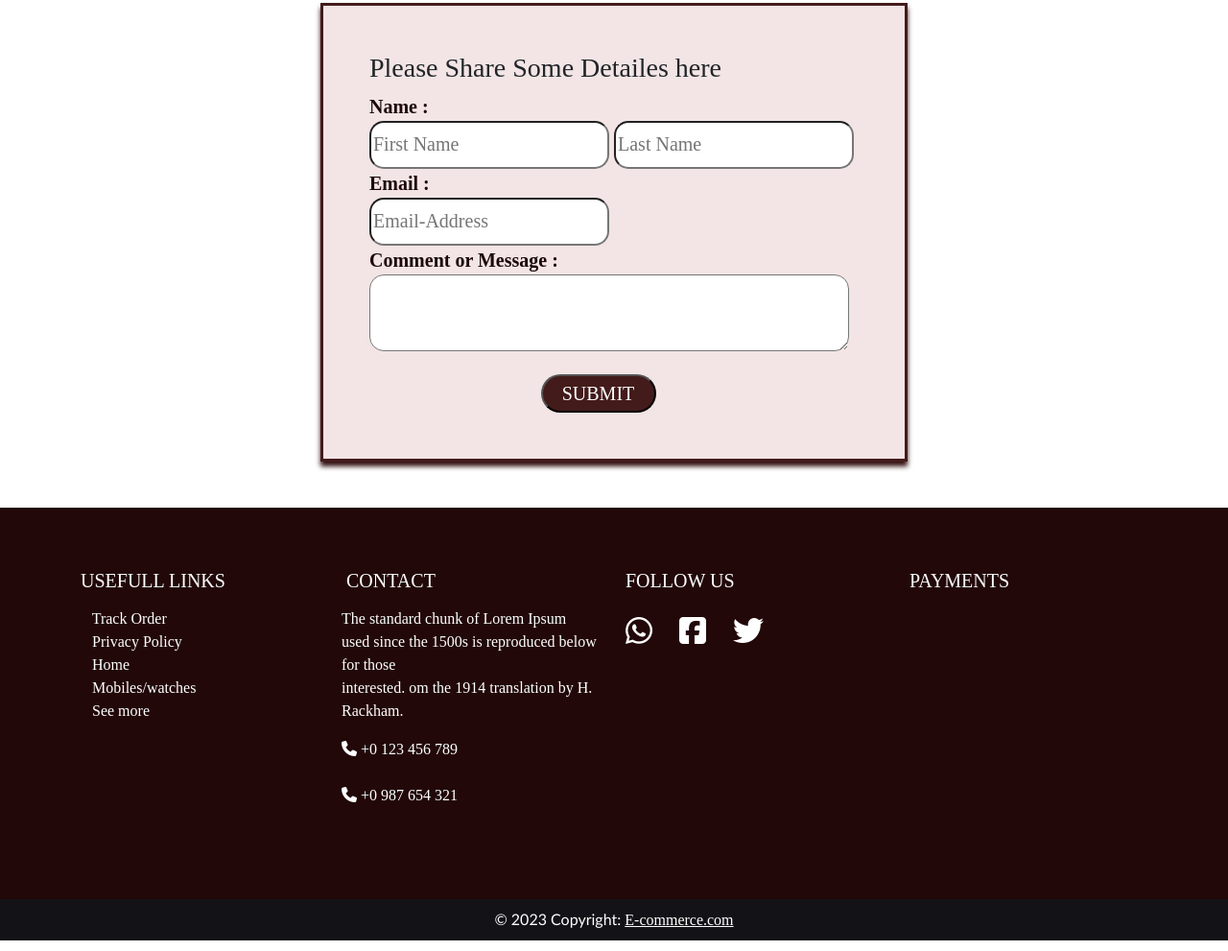
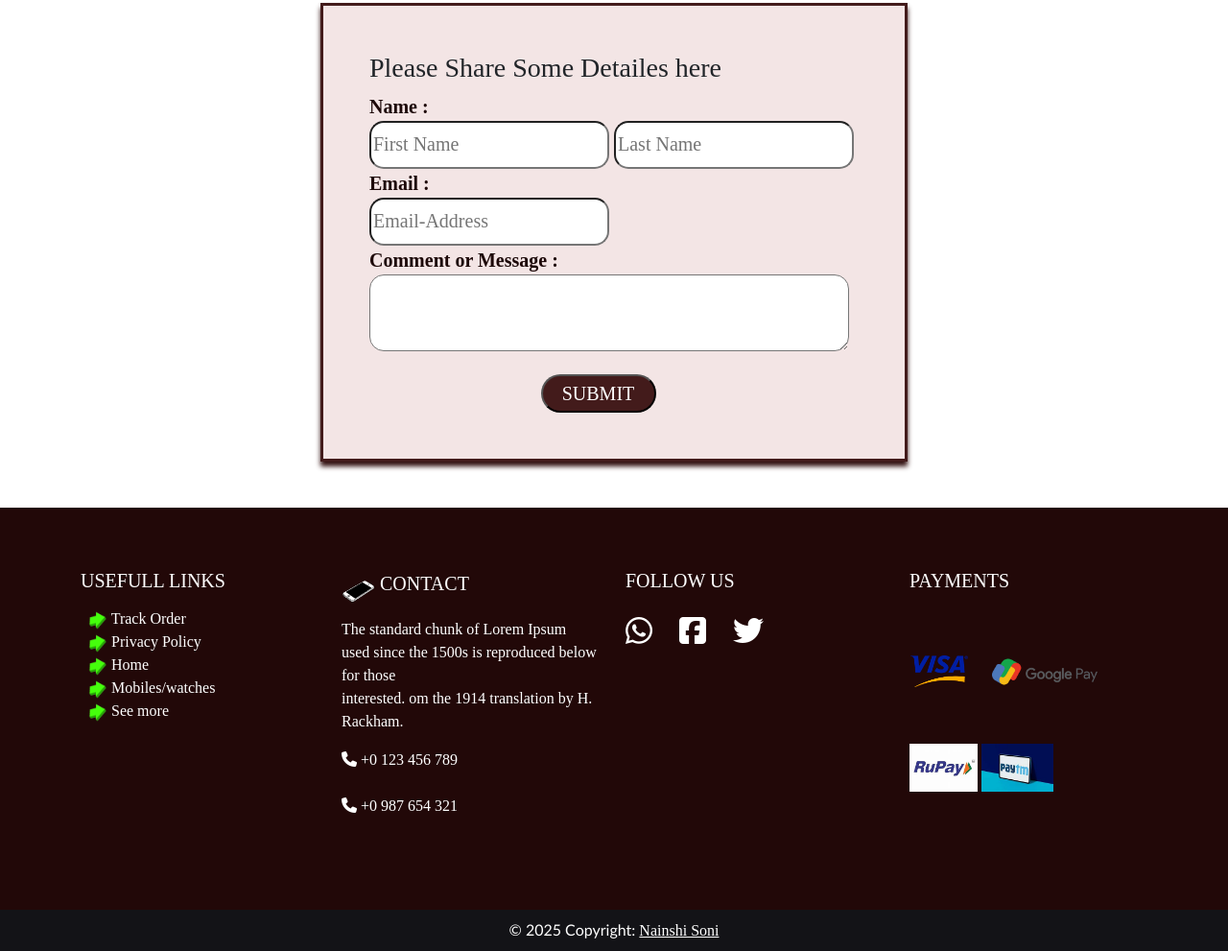
Before and after one commit to anujdwivedi-02/online-shop-website, a plain HTML site: page contact.html in a window 1280 px wide. Shown: the part 673-1664 px from the top of the page at 96% size. Drawn offline with nearby package versions, Linux system fonts and the light colour scheme; files that its build step writes are made by us from their sources.

Commit message:
Update contact.html

```diff
--- a/contact.html
+++ b/contact.html
@@ -4,10 +4,10 @@
     <meta charset="UTF-8">
     <meta name="viewport" content="width=device-width, initial-scale=1.0">
     <title>Mobile Store</title>
-    <link rel="icon" href="images/icon.png" type="image/icon type">
+    <link rel="icon" href="icon.png" type="image/icon type">
     <link rel="stylesheet" href="https://cdnjs.cloudflare.com/ajax/libs/font-awesome/6.6.0/css/all.min.css" integrity="sha512-Kc323vGBEqzTmouAECnVceyQqyqdsSiqLQISBL29aUW4U/M7pSPA/gEUZQqv1cwx4OnYxTxve5UMg5GT6L4JJg==" crossorigin="anonymous" referrerpolicy="no-referrer" />
-    <link rel="stylesheet" href="css/bootstrap.css">
-    <link rel="stylesheet" href="css/index.css">
+    <link rel="stylesheet" href="bootstrap.css">
+    <link rel="stylesheet" href="index.css">
     <link href="https://unpkg.com/aos@2.3.1/dist/aos.css" rel="stylesheet">
 </head>
 <body>
@@ -31,7 +31,7 @@
                 <div class="row">
                     <nav class="navbar navbar-expand-lg">
                         <div class="container-fluid p-2 fw-bold text-white">
-                          <a class="navbar-brand" href="#"><img src="images/lg.png" height="35px" class="ms-3" alt=""></a>
+                          <a class="navbar-brand" href="#"><img src="lg.png" height="35px" class="ms-3" alt=""></a>
                           <button class="navbar-toggler" type="button" data-bs-toggle="collapse" data-bs-target="#navbarSupportedContent" aria-controls="navbarSupportedContent" aria-expanded="false" aria-label="Toggle navigation">
                             <span class="navbar-toggler-icon"></span>
                           </button>
@@ -128,15 +128,15 @@
                     <div class="col-sm-3 mt-3">
                        <h5 class="ms-4 mb-3">USEFULL LINKS</h5>
                        <ul>
-                        <li><img src="images/rga.gif" height="20px" alt=""> Track Order</li>
-                        <li><img src="images/rga.gif" height="20px" alt="">  Privacy Policy</li>
-                        <li><img src="images/rga.gif" height="20px" alt="">  Home</li>
-                        <li><img src="images/rga.gif" height="20px" alt="">  Mobiles/watches</li>
-                        <li><img src="images/rga.gif" height="20px" alt=""> See more</li>
+                        <li><img src="rga.gif" height="20px" alt=""> Track Order</li>
+                        <li><img src="rga.gif" height="20px" alt="">  Privacy Policy</li>
+                        <li><img src="rga.gif" height="20px" alt="">  Home</li>
+                        <li><img src="rga.gif" height="20px" alt="">  Mobiles/watches</li>
+                        <li><img src="rga.gif" height="20px" alt=""> See more</li>
                        </ul>
                     </div>
                     <div class="col-sm-3 mt-3 mb-5">
-                        <h5 class="mb-3"> <img src="images/phone.gif" height="35px" alt=""> CONTACT</h5>
+                        <h5 class="mb-3"> <img src="phone.gif" height="35px" alt=""> CONTACT</h5>
                         <p>The standard chunk of Lorem Ipsum <br>
                             used since the 1500s is
                             reproduced below for those <br>interested.
@@ -156,10 +156,10 @@
                     </div>
                     <div class="col-sm-3 mt-3">
                         <h5>PAYMENTS</h5>
-                       <img src="images/Visa-Symbol.png" height="35px" alt="">
-                       <img src="images/google-pay-logo-transparent-free-png.webp" height="150px"  alt="">
-                       <img src="images/rupay.jpeg" height="50px"  alt="">
-                       <img src="images/paytm.jpeg" height="50px"  alt="">
+                       <img src="Visa-Symbol.png" height="35px" alt="">
+                       <img src="google-pay-logo-transparent-free-png.webp" height="150px"  alt="">
+                       <img src="rupay.jpeg" height="50px"  alt="">
+                       <img src="paytm.jpeg" height="50px"  alt="">
 
 
 
@@ -173,13 +173,13 @@
         <!-- =====================================Bottem Start======================================================== -->
          <div class="row">
             <div class="col-sm-12 ms-auto bott text-white p-2">
-                © 2023 Copyright: <u> E-commerce.com</u>
+                © 2025 Copyright: <u> Nainshi Soni</u>
             </div>
          </div>
 
         <!-- ===========================================bottem end======================================================= -->
     </div>
-    <script src="js/bootstrap.bundle.js"></script>
+    <script src="bootstrap.bundle.js"></script>
     <script src="https://unpkg.com/aos@2.3.1/dist/aos.js"></script>
     <script>
       AOS.init();
```
